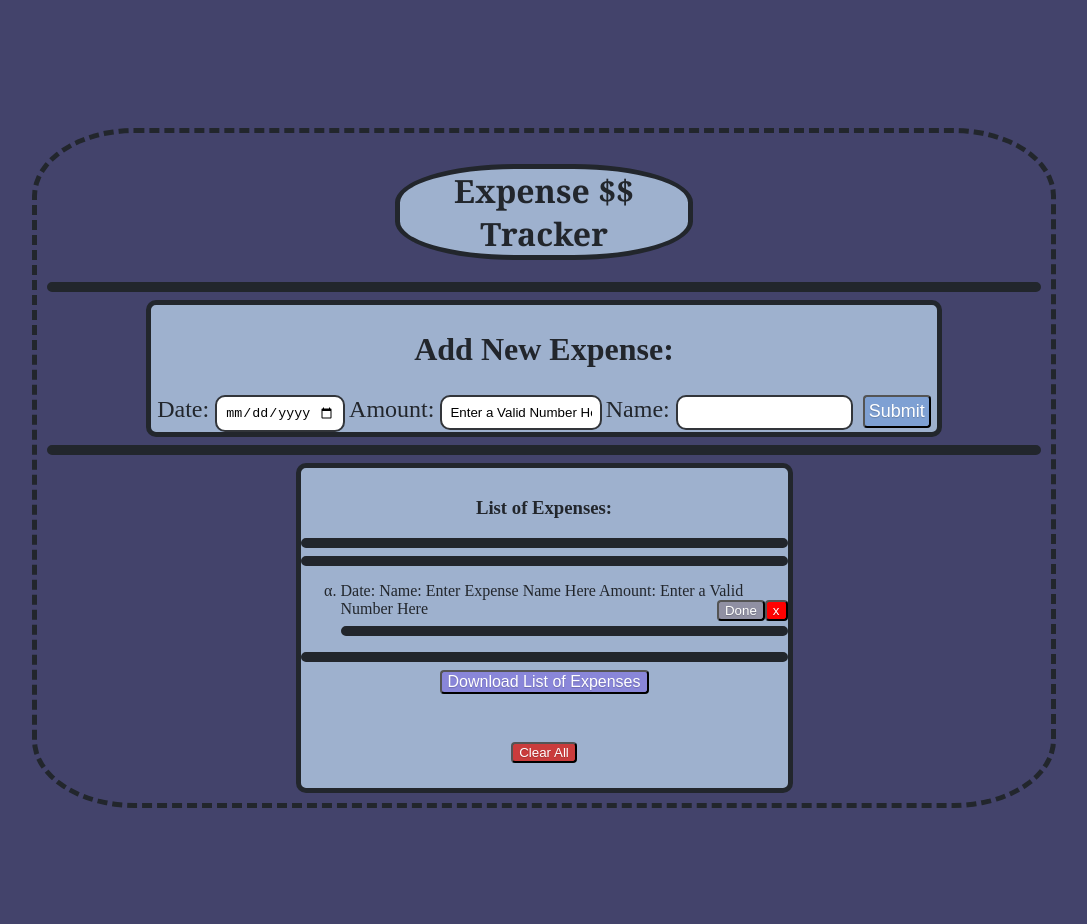
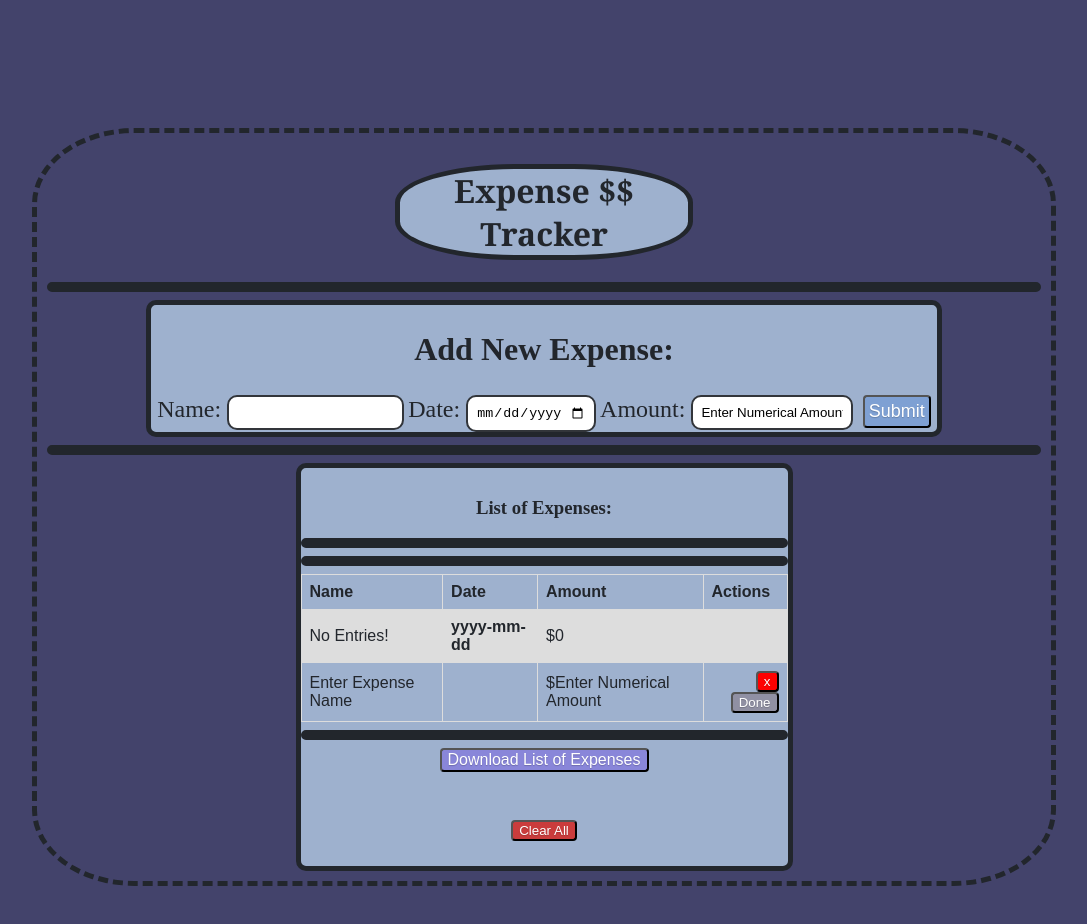
Before and after one commit to lrmcc/expense-tracker, a plain HTML site: page index.html in a window 1280 px wide. Both pictures are taken after a click on the input 992 px from the left and 411 px from the top of the page. Shown: the whole page, without its empty margins (96-1183 px from the left). Drawn offline with Linux system fonts and the light colour scheme.

Commit message:
replaced <UL> with table

```diff
--- a/expense_list.js
+++ b/expense_list.js
@@ -3,7 +3,8 @@ let entries = [];
 
 let done = "<button type='button' class='expense-list-item-done-button' id=" + entryCount +" onclick='expenseListItemDone(" + entryCount + ")'>Done</button>"
 let clearItem = "<button type='button' class='clear-expense-item-from-list-button' id=" + entryCount +" onclick='clearExpenseItemFromList(" + entryCount + ")'>x</button>";
-let listItemString = ["<li onclick='expenseListItemDone(this)' id=","</li><hr>"];
+let listItemString = ["<tr onclick='expenseListItemDone(this)' id=","</tr>"];
+let defaultTable = "<tr><th>Name</th><th>Date</th><th>Amount</th><th>Actions</th></tr><tr><td>No Entries!</td><th>yyyy-mm-dd</th><td>$0</td><td></td></tr><tr></tr><tr></tr>";
 
 function submitWithReturn(event) {
     if (event.keyCode === 13) {
@@ -12,9 +13,9 @@ function submitWithReturn(event) {
   }
 function getExpense(){
     let expenseName = document.getElementById("expense-name-text").value;
+    let expenseDate = document.getElementById("expense-date").value;
     let expenseAmount = document.getElementById("expense-amount").value;
-    let expenseDate = document.getElementById("expense-date").value;
-    let expenseTuple = [expenseName, expenseAmount, expenseDate];
+    let expenseTuple = [expenseName, expenseDate, expenseAmount];
     entries.push(expenseTuple);
     putExpense(expenseTuple);
     let input = document.getElementById("expense-name-text");
@@ -25,7 +26,7 @@ function putExpense(expenseTuple){
     entryCount = entries.length;
     console.log("Entry Count: " + entryCount);
     var completelist = document.getElementById("expense-list");
-    completelist.innerHTML +=  listItemString[0] + entryCount +">" + "Date:" + expenseTuple[2] +" Name: " + expenseTuple[0] + " Amount: " + expenseTuple[1] + clearItem + done + listItemString[1];
+    completelist.innerHTML +=  listItemString[0] + entryCount +"><td>"  + expenseTuple[0] + "</td><td>" + expenseTuple[1]+ "</td><td>$" + expenseTuple[2] + "</td><td>" + clearItem + done +"</td>" + listItemString[1];
 }
 
 function expenseListItemDone(item) {
@@ -38,23 +39,15 @@ function expenseListItemDone(item) {
 
   }
 
-function exportExpenseList(){
-    let csvContent = "data:text/csv;charset=utf-8," + entries.toString();
-    var encodedUri = encodeURI(csvContent);
-    var link = document.createElement("a");
-    link.setAttribute("href", encodedUri);
-    link.setAttribute("download", "expense_data.csv");
-    document.body.appendChild(link);
-    link.click();
-}
+
 
 function clearExpenseItemFromList(itemEntryCount){
     entries = entries.filter(a => a !== entries[itemEntryCount-1]);
     var completelist = document.getElementById("expense-list");
-    completelist.innerHTML = ""
+    completelist.innerHTML = defaultTable;
     entryCount = 1;
     for (let i = 0; i < entries.length; i++){
-        completelist.innerHTML += listItemString[0] + entryCount +">" + "Date:" + entries[i][2] +" Name: " + entries[i][0] + " Amount: " + entries[i][1] + clearItem + done + listItemString[1];
+        completelist.innerHTML += listItemString[0] + entryCount +"><td>"  + entries[i][0] + "</td><td>" + entries[i][1]+ "</td><td>$" + entries[i][2] + "</td><td>" + clearItem + done +"</td>" + listItemString[1];
         entryCount++;
     }
 }
@@ -65,7 +58,16 @@ function clearExpenseList(){
         var completelist = document.getElementById("expense-list");
         entries = [];
         entryCount = 0;
-        completelist.innerHTML = "";
+        completelist.innerHTML = defaultTable;
     }
 
 }
+function exportExpenseList(){
+    let csvContent = "data:text/csv;charset=utf-8," + entries.toString();
+    var encodedUri = encodeURI(csvContent);
+    var link = document.createElement("a");
+    link.setAttribute("href", encodedUri);
+    link.setAttribute("download", "expense_data.csv");
+    document.body.appendChild(link);
+    link.click();
+}
--- a/index.html
+++ b/index.html
@@ -20,21 +20,35 @@
     <hr>
     <div class="expense-form">
         <h2>Add New Expense:</h2>
+        <label class="expense-name-label" for="expense-name-text" >Name: </label>
+        <input type="text" class="expense-name-text" id="expense-name-text" onfocus="this.value=''" value="Enter Expense Name" onkeypress="submitWithReturn(event)">
         <label class="expense-name-label" for="expense-date" >Date: </label>
         <input type="date" class="expense-date" id="expense-date" onkeypress="submitWithReturn(event)">
         <label class="expense-name-label" for="expense-amount" >Amount: </label>
-        <input type="text" class="expense-amount" id="expense-amount" onfocus="this.value=''" value="Enter a Valid Number Here" onkeypress="submitWithReturn(event)">
-
-        <label class="expense-name-label" for="expense-name-text" >Name: </label>
-        <input type="text" class="expense-name-text" id="expense-name-text" onfocus="this.value=''" value="Enter Expense Name Here" onkeypress="submitWithReturn(event)">
-
+        <input type="text" class="expense-amount" id="expense-amount" onfocus="this.value=''" value="Enter Numerical Amount" onkeypress="submitWithReturn(event)">
         <input type="submit" class="submit-expense-button" onclick="getExpense();document.getElementById('expense-name-text-Box').value = '';">
     </div>
     <hr>
     <div class="expense-list-entries">
         <h3>List of Expenses:</h3><hr><hr>
-        <ul id="expense-list">
-        </ul>
+        <table id="expense-list">
+            <tr>
+              <th>Name</th>
+              <th>Date</th>
+              <th>Amount</th>
+              <th>Actions</th>
+            </tr>
+            <tr>
+              <td>No Entries!</td>
+              <th>yyyy-mm-dd</th>
+              <td>$0</td>
+              <td></td>
+            </tr>
+            <tr>
+            </tr>
+            <tr>
+            </tr>
+          </table>
         <hr>
         <button class="export-expense-list-button" type="button" onclick="exportExpenseList()">Download List of Expenses</button><br>
         <button class="clear-expense-list-button" type="button" onclick="clearExpenseList()">Clear All</button>
--- a/style.css
+++ b/style.css
@@ -23,9 +23,27 @@ body {
   margin-left: 35%;
   margin-right: 35%;
 }
+
 h2{
   font-size: xx-large;
 }
+
+table {
+  font-family: arial, sans-serif;
+  border-collapse: collapse;
+  width: 100%;
+}
+
+td, th {
+  border: 1px solid #dddddd;
+  text-align: left;
+  padding: 8px;
+}
+
+tr:nth-child(even) {
+  background-color: #dddddd;
+}
+
 ul{
   list-style-type: lower-greek;
   text-align: left;
```
